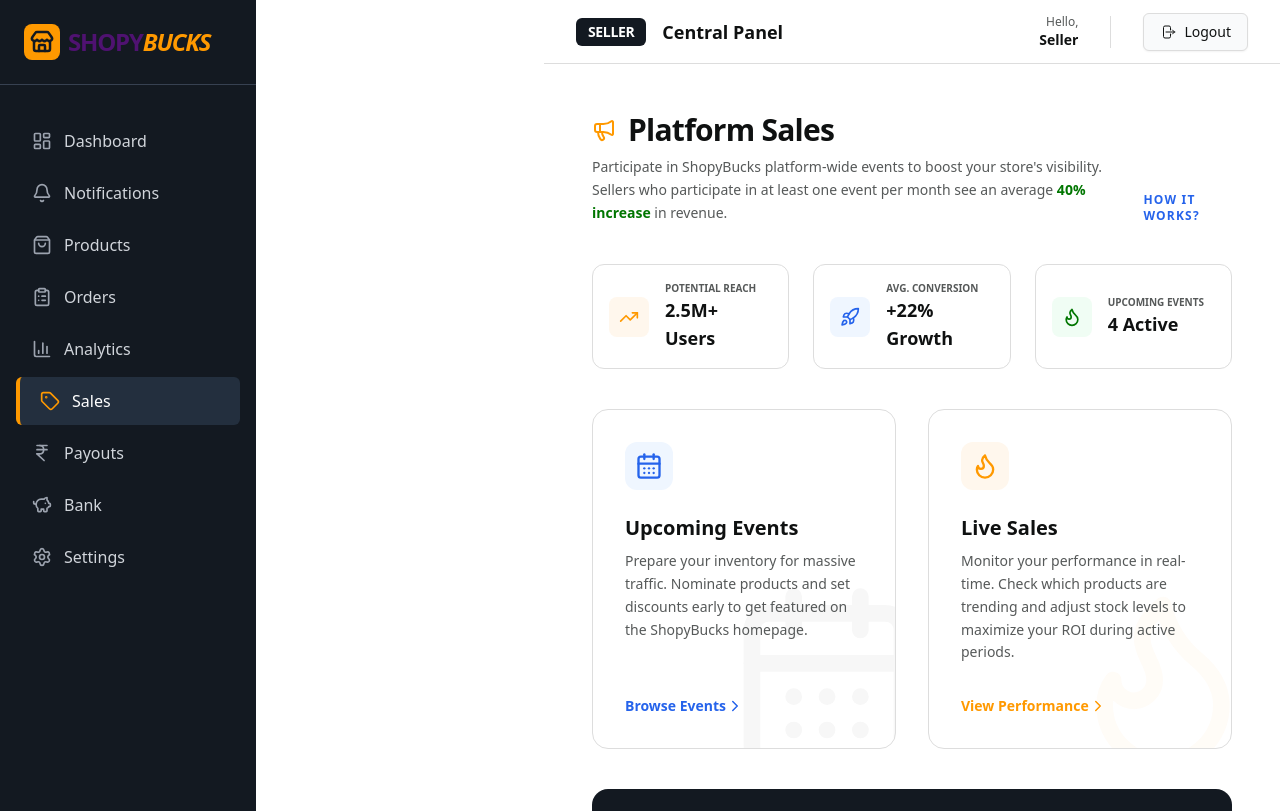
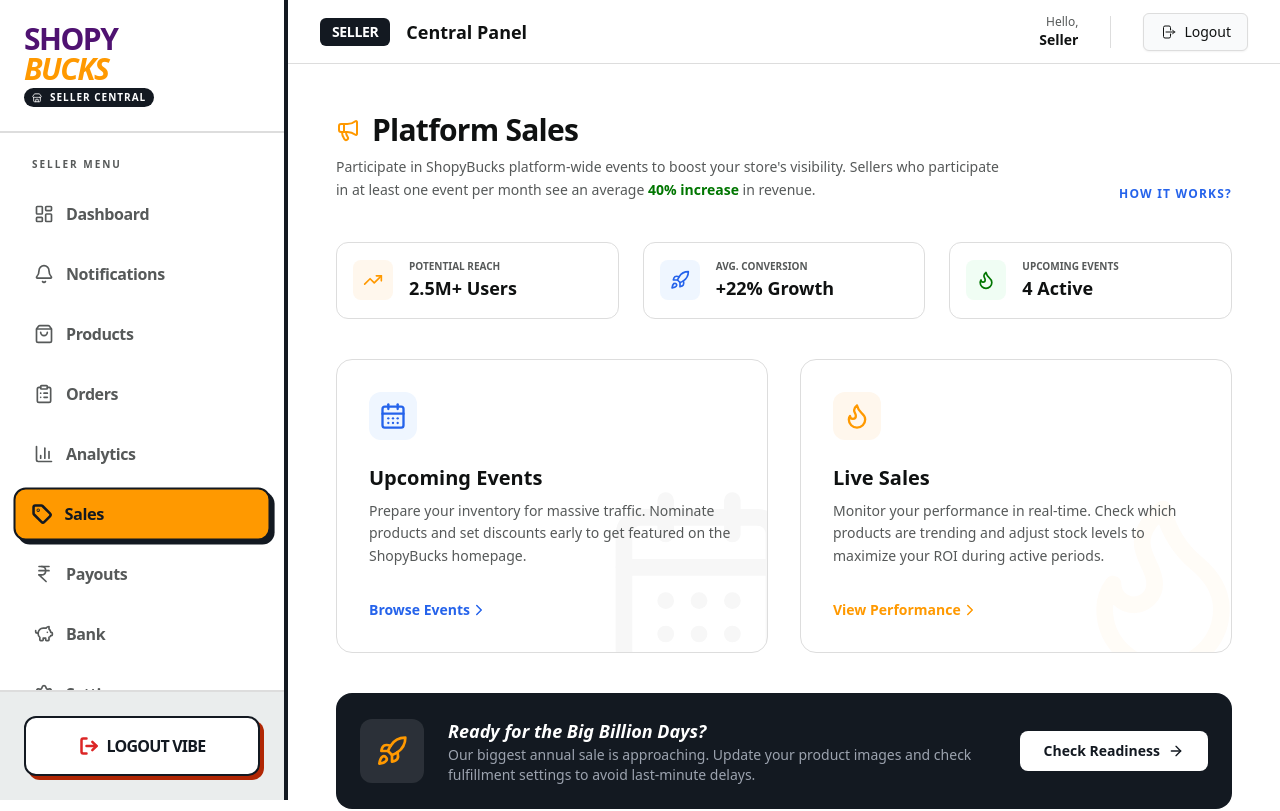
Before and after one commit to prathamcodecody-code/ShopyBucks-Seller, a Next.js app: page /sales in a window 1280 px wide. Shown: the top 811 px of the page. Built offline with nearby package versions, Linux system fonts and the light colour scheme.

Commit message:
Update SellerSidebar.tsx

```diff
--- a/components/layout/SellerSidebar.tsx
+++ b/components/layout/SellerSidebar.tsx
@@ -1,7 +1,8 @@
 "use client";
 
-import { usePathname } from "next/navigation";
-import SidebarLink from "./SidebarLink";
+import Link from "next/link";
+import { usePathname, useRouter } from "next/navigation";
+import { useState } from "react";
 import {
   LayoutDashboard,
   ShoppingBag,
@@ -12,12 +13,17 @@ import {
   Bell,
   Tag,
   IndianRupeeIcon,
-  Building,
-  PiggyBank
-} from "lucide-react"; // Using lucide-react (standard with shadcn/ui)
+  PiggyBank,
+  Menu,
+  X,
+  LogOut
+} from "lucide-react";
 
 export default function SellerSidebar() {
   const pathname = usePathname();
+  const router = useRouter();
+  const [open, setOpen] = useState(false);
+  const [showLogoutConfirm, setShowLogoutConfirm] = useState(false);
 
   const links = [
     { name: "Dashboard", href: "/dashboard", icon: LayoutDashboard },
@@ -31,47 +37,141 @@ export default function SellerSidebar() {
     { name: "Settings", href: "/settings", icon: Settings },
   ];
 
+  const LinkItem = (href: string, label: string, Icon: any) => {
+    const isActive = pathname === href || (href !== "/dashboard" && pathname.startsWith(href));
+    return (
+      <Link
+        href={href}
+        onClick={() => setOpen(false)}
+        className={`
+          flex items-center gap-3 px-4 py-3 rounded-xl font-bold transition-all duration-200
+          border-2 mb-2
+          ${
+            isActive
+              ? "bg-amazon-orange border-amazon-darkBlue text-amazon-darkBlue shadow-[4px_4px_0px_0px_rgba(19,25,33,1)] scale-[1.02]"
+              : "text-amazon-mutedText border-transparent hover:bg-amazon-lightGray hover:text-amazon-darkBlue"
+          }
+        `}
+      >
+        <Icon size={20} strokeWidth={isActive ? 3 : 2} />
+        <span className="tracking-tight">{label}</span>
+      </Link>
+    );
+  };
+
   return (
-    <aside className="w-64 bg-amazon-darkBlue text-white min-h-screen flex flex-col">
-      {/* Brand Section */}
-      <div className="p-6 border-b border-gray-700 flex items-center gap-2">
-        <div className="bg-amazon-orange p-1.5 rounded-lg text-amazon-darkBlue">
-          <Store size={24} strokeWidth={2.5} />
-        </div>
-        <h2 className="text-xl font-bold tracking-tight">
-          <span className="text-xl md:text-2xl font-black text-[#4F1271] uppercase tracking-tighter">Shopy</span>
-            <span className="text-xl md:text-2xl font-black text-amazon-orange italic uppercase tracking-tighter">Bucks</span>
-        </h2>
+    <>
+      {/* MOBILE HEADER */}
+      <div className="md:hidden fixed top-0 left-0 right-0 h-16 bg-white border-b-4 border-amazon-darkBlue flex items-center px-4 z-40">
+        <button
+          onClick={() => setOpen(true)}
+          className="p-2 bg-amazon-orange border-2 border-amazon-darkBlue rounded-lg shadow-[2px_2px_0px_0px_rgba(19,25,33,1)]"
+        >
+          <Menu size={24} className="text-amazon-darkBlue" />
+        </button>
+        <h1 className="ml-4 font-black text-amazon-darkBlue italic uppercase tracking-tighter">
+          ShopyBucks
+        </h1>
       </div>
 
-      {/* Navigation */}
-      <nav className="flex-1 p-4 space-y-1 mt-4">
-        {links.map((link) => {
-          const Icon = link.icon;
-          const isActive = pathname === link.href || (link.href !== "/dashboard" && pathname.startsWith(link.href));
+      {/* OVERLAY (mobile) */}
+      {open && (
+        <div
+          onClick={() => setOpen(false)}
+          className="fixed inset-0 bg-amazon-darkBlue/60 backdrop-blur-sm z-40 md:hidden"
+        />
+      )}
 
-          return (
-            <SidebarLink
-              key={link.name}
-              href={link.href}
-              active={isActive}
-            >
-              <div className="flex items-center gap-3">
-                <Icon size={20} className={isActive ? "text-amazon-orange" : "text-gray-400"} />
-                <span>{link.name}</span>
+      {/* SIDEBAR */}
+      <aside
+        className={`
+          fixed top-0 left-0 h-screen w-72 bg-white border-r-4 border-amazon-darkBlue
+          flex flex-col z-50
+          transform transition-transform duration-300 ease-in-out
+          ${open ? "translate-x-0" : "-translate-x-full"}
+          md:translate-x-0
+        `}
+      >
+        {/* Brand Section */}
+        <div className="p-6 border-b-2 border-amazon-borderGray shrink-0 relative">
+          <button
+            onClick={() => setOpen(false)}
+            className="absolute top-6 right-4 md:hidden p-1 border-2 border-amazon-darkBlue rounded-md"
+          >
+            <X size={20} />
+          </button>
+
+          <div className="flex flex-col">
+            <span className="text-3xl font-black text-[#4F1271] uppercase tracking-tighter leading-none">Shopy</span>
+            <span className="text-3xl font-black text-amazon-orange italic uppercase tracking-tighter leading-none">Bucks</span>
+            <div className="mt-1 flex items-center gap-2 text-[10px] font-bold bg-amazon-darkBlue text-white px-2 py-0.5 rounded-full w-fit uppercase tracking-widest">
+              <Store size={10} />
+              Seller Central
+            </div>
+          </div>
+        </div>
+
+        {/* Navigation */}
+        <div className="flex-1 overflow-y-auto p-4 scrollbar-thin scrollbar-thumb-amazon-borderGray hover:scrollbar-thumb-amazon-orange">
+          <nav className="mt-2">
+            <p className="px-4 text-[10px] font-black text-amazon-mutedText uppercase tracking-[0.2em] mb-4">Seller Menu</p>
+            {links.map((link) => (
+              <div key={link.href}>
+                {LinkItem(link.href, link.name, link.icon)}
               </div>
-            </SidebarLink>
-          );
-        })}
-      </nav>
+            ))}
+          </nav>
+        </div>
 
-      {/* Footer / Status */}
-      <div className="p-4 border-t border-gray-700">
-        <div className="bg-navy p-3 rounded-lg flex items-center gap-3">
-          <div className="w-2 h-2 rounded-full bg-green-500 animate-pulse" />
-          <span className="text-xs text-gray-400 font-medium uppercase tracking-wider">Online Store</span>
+        {/* Logout Section */}
+        <div className="p-6 bg-amazon-lightGray border-t-2 border-amazon-borderGray shrink-0">
+          <button
+            onClick={() => setShowLogoutConfirm(true)}
+            className="
+              w-full flex items-center justify-center gap-2
+              px-4 py-4 rounded-xl
+              bg-white border-2 border-amazon-darkBlue text-amazon-darkBlue font-black uppercase tracking-tighter
+              shadow-[4px_4px_0px_0px_rgba(177,39,4,1)]
+              hover:shadow-none hover:translate-x-1 hover:translate-y-1 transition-all
+            "
+          >
+            <LogOut size={20} strokeWidth={3} className="text-red-600" />
+            Logout Vibe
+          </button>
         </div>
-      </div>
-    </aside>
+      </aside>
+
+      {/* LOGOUT CONFIRM MODAL (Matches your Admin style) */}
+      {showLogoutConfirm && (
+        <div className="fixed inset-0 z-[60] bg-amazon-darkBlue/80 backdrop-blur-md flex items-center justify-center p-4">
+          <div className="bg-white border-4 border-amazon-darkBlue rounded-2xl shadow-[12px_12px_0px_0px_rgba(0,0,0,1)] p-8 w-full max-w-sm">
+            <h3 className="text-2xl font-black mb-2 text-amazon-darkBlue uppercase italic tracking-tighter">
+              Pause the grind?
+            </h3>
+            <p className="text-amazon-mutedText font-medium mb-8">
+              Ready to log out of your seller account?
+            </p>
+
+            <div className="flex flex-col gap-3">
+              <button
+                onClick={() => {
+                  localStorage.clear();
+                  router.push("/login");
+                }}
+                className="w-full py-4 bg-red-600 text-white border-4 border-amazon-darkBlue rounded-xl font-black uppercase tracking-tighter shadow-[4px_4px_0px_0px_rgba(0,0,0,1)] active:shadow-none active:translate-x-1 active:translate-y-1"
+              >
+                Yes, Logout
+              </button>
+              <button
+                onClick={() => setShowLogoutConfirm(false)}
+                className="w-full py-4 bg-white text-amazon-darkBlue border-4 border-amazon-darkBlue rounded-xl font-black uppercase tracking-tighter hover:bg-amazon-lightGray"
+              >
+                Nah, Stay
+              </button>
+            </div>
+          </div>
+        </div>
+      )}
+    </>
   );
 }
```
